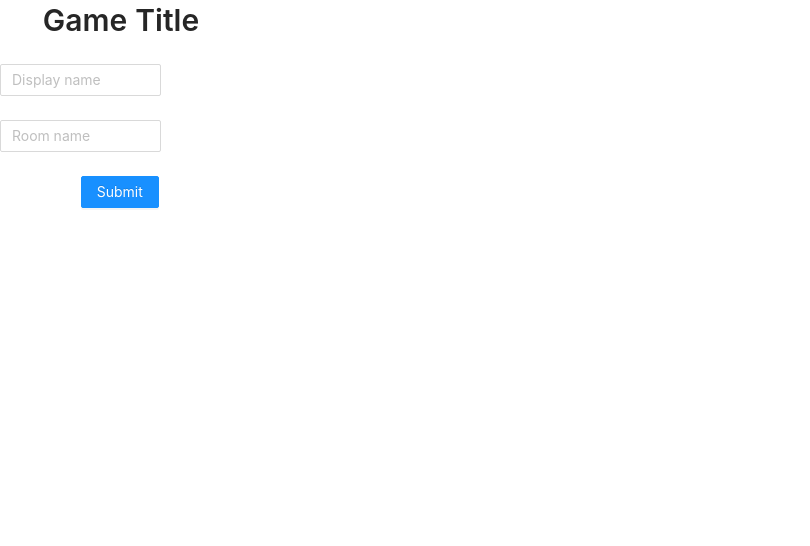
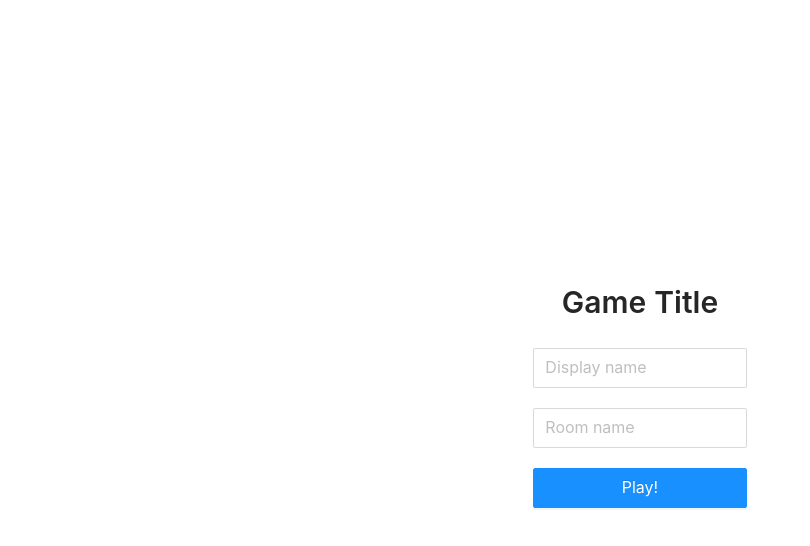
Before and after one commit to dannywuwu/video-guesser, a React (Create React App) app: page / in a window 1280 px wide. Shown: the top 546 px of the page, without its empty margins (0-810 px from the left). Built offline with nearby package versions, Linux system fonts and the light colour scheme; no server answers; the HTML template or start-up script is replaced by a standard one.

Commit message:
Set the styles for Home.js

```diff
--- a/src/pages/Home.js
+++ b/src/pages/Home.js
@@ -7,7 +7,7 @@ import userFactory from "../hooks/userFactory"
 // ant design
 import "antd/dist/antd.css"
 import { BrowserRouter as Router, Route, Switch } from "react-router-dom"
-import { Button, Space, Typography, Modal, Form, Input } from "antd"
+import { Button, Space, Typography, Modal, Form, Input, Row, Col } from "antd"
 import { formatCountdown } from "antd/lib/statistic/utils"
 
 const { Title } = Typography
@@ -38,8 +38,8 @@ const Home = () => {
   }
 
   return (
-    <Space direction="vertical" align="center" style={{ height: "100vh" }}>
-      <Title level={2}>Game Title</Title>
+    <Row justify="center" align="middle" style={{ minHeight: '100vh' }}>
+      <Col xs={8} md={4}>
         <Form
           id="myForm"
           labelCol={{ span: 8 }}
@@ -49,29 +49,38 @@ const Home = () => {
           // onFinishFailed={handleFinishFailed}
           autoComplete="off"
         >
+          <Title style={{ textAlign: "center", marginBottom: "15px" }} level={2}>Game Title</Title>
           <Form.Item
             name={["user", "name"]}
             rules={[
               { required: true, message: "Please input your display name!" },
             ]}
+            noStyle={true}
+
           >
-          <Input placeholder="Display name" />
+            <Input size="large" placeholder="Display name" style={{ margin: "10px 0px" }} />
           </Form.Item>
+
           <Form.Item
             name={["user", "room"]}
             rules={[
               { required: true, message: "Please input the room name!" },
             ]}
+            noStyle={true}
           >
-          <Input placeholder="Room name" />
+            <Input size="large" placeholder="Room name" style={{ margin: "10px 0px" }} />
           </Form.Item>
-        <Form.Item wrapperCol={{ offset: 8, span: 16 }}>
-          <Button type="primary" htmlType="submit">
-            Submit
+
+          <Form.Item noStyle={true}>
+            <Button block size="large" type="primary" htmlType="submit" style={{ margin: "10px 0px" }}>
+              Play!
             </Button>
           </Form.Item>
+
+
         </Form>
-    </Space>
+      </Col>
+    </Row>
   )
 }
 
```
Lines whose indentation alone changed are shown as unchanged.
